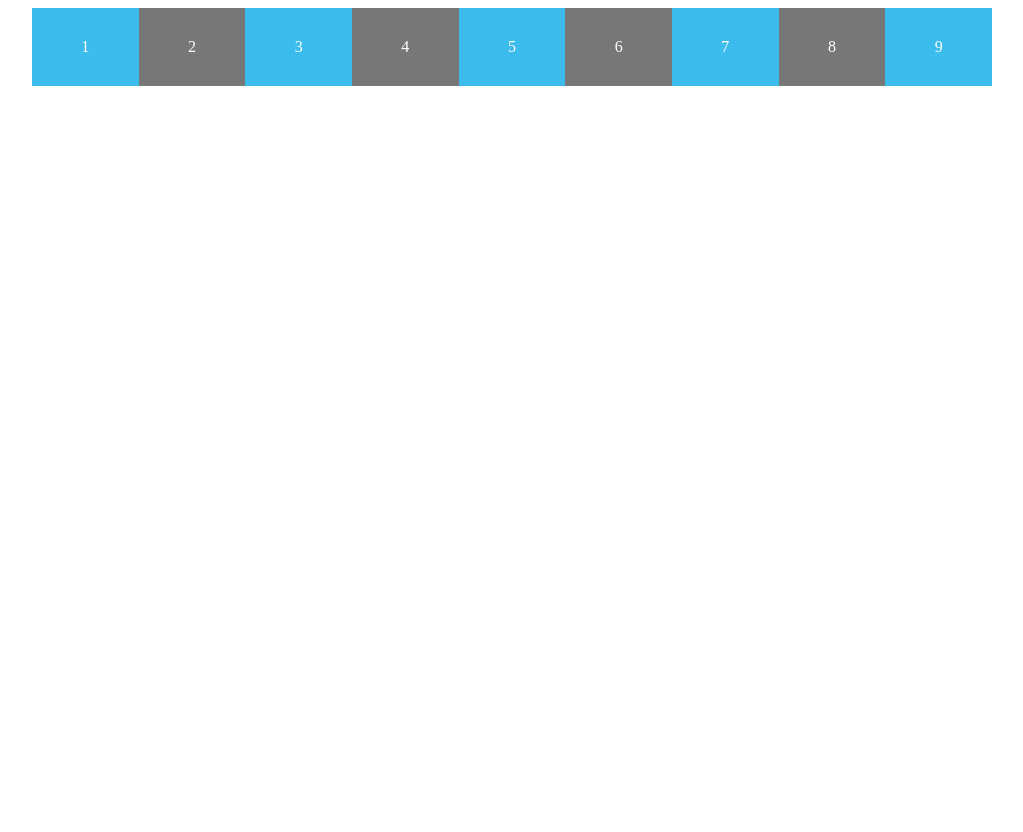
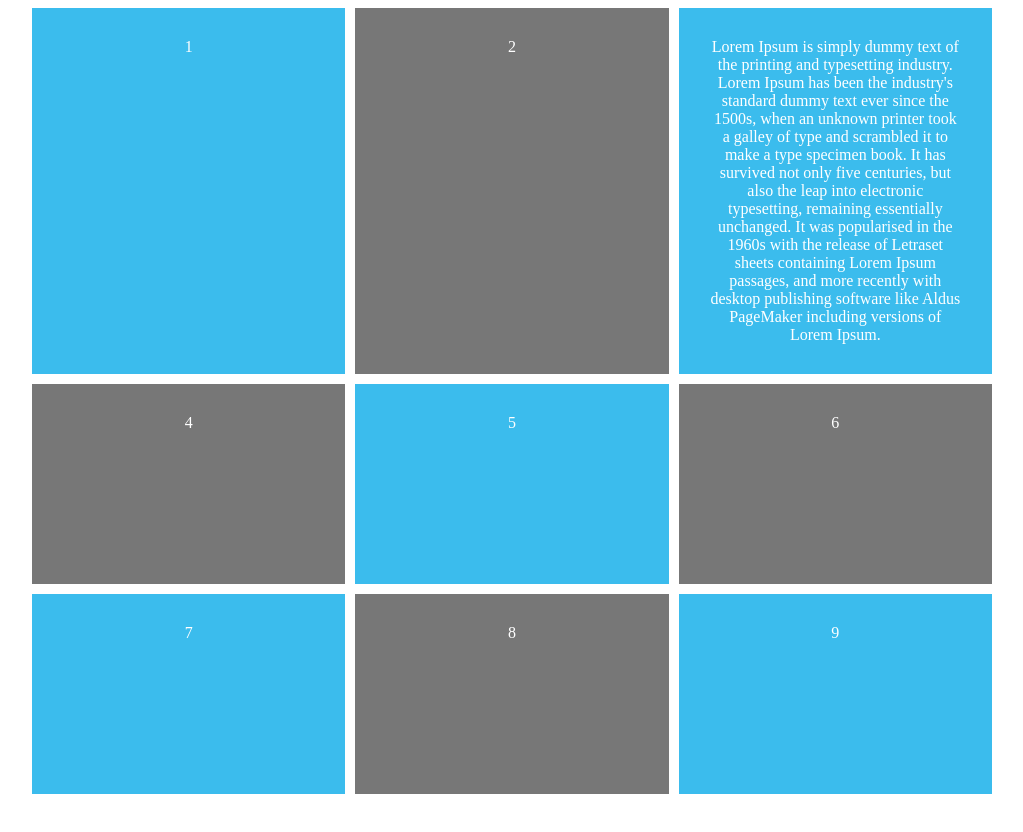
Before and after one commit to karol-ciolczyk/css-course-3-grid, a plain HTML site: page index.html in a window 1280 px wide. Shown: the top 832 px of the page, without its empty margins (128-1151 px from the left). Before the commit the page ends 800 px from the top, so only its background shows below. Drawn offline with Linux system fonts and the light colour scheme.

Commit message:
grid rows

```diff
--- a/index.html
+++ b/index.html
@@ -10,11 +10,13 @@
 		}
 		#content{
 			display: grid;
-            /*grid-template-columns: 30% 20% 50%;*/
-            /*grid-template-columns: 1fr 2fr 1fr;*/
-            grid-template-columns: repeat(9, 1fr);
-			max-width: 960px;
+			grid-template-columns: repeat(3, 1fr);
+			/*grid-auto-rows: minmax(200px, auto);*/
+            grid-template-rows: repeat(10, minmax(200px, auto));
+			grid-gap: 10px;
+            max-width: 960px;
 			margin: 0 auto;
+
 		}
 		#content div{
 			background: #3bbced;
@@ -22,7 +24,6 @@
 		}
 		#content div:nth-child(even){
 			background: #777;
-			padding: 30px;
 		}
 	</style>
 </head>
@@ -32,7 +33,7 @@
 
 		<div>1</div>
 		<div>2</div>
-		<div>3</div>
+		<div>Lorem Ipsum is simply dummy text of the printing and typesetting industry. Lorem Ipsum has been the industry's standard dummy text ever since the 1500s, when an unknown printer took a galley of type and scrambled it to make a type specimen book. It has survived not only five centuries, but also the leap into electronic typesetting, remaining essentially unchanged. It was popularised in the 1960s with the release of Letraset sheets containing Lorem Ipsum passages, and more recently with desktop publishing software like Aldus PageMaker including versions of Lorem Ipsum.</div>
 		<div>4</div>
 		<div>5</div>
 		<div>6</div>
```
